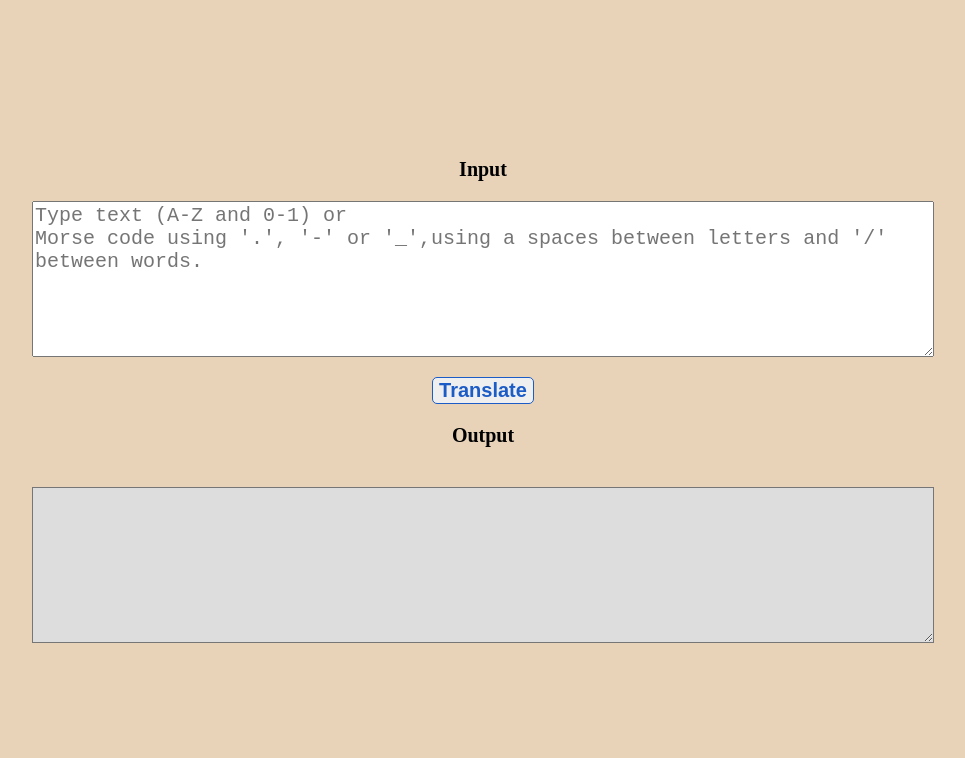
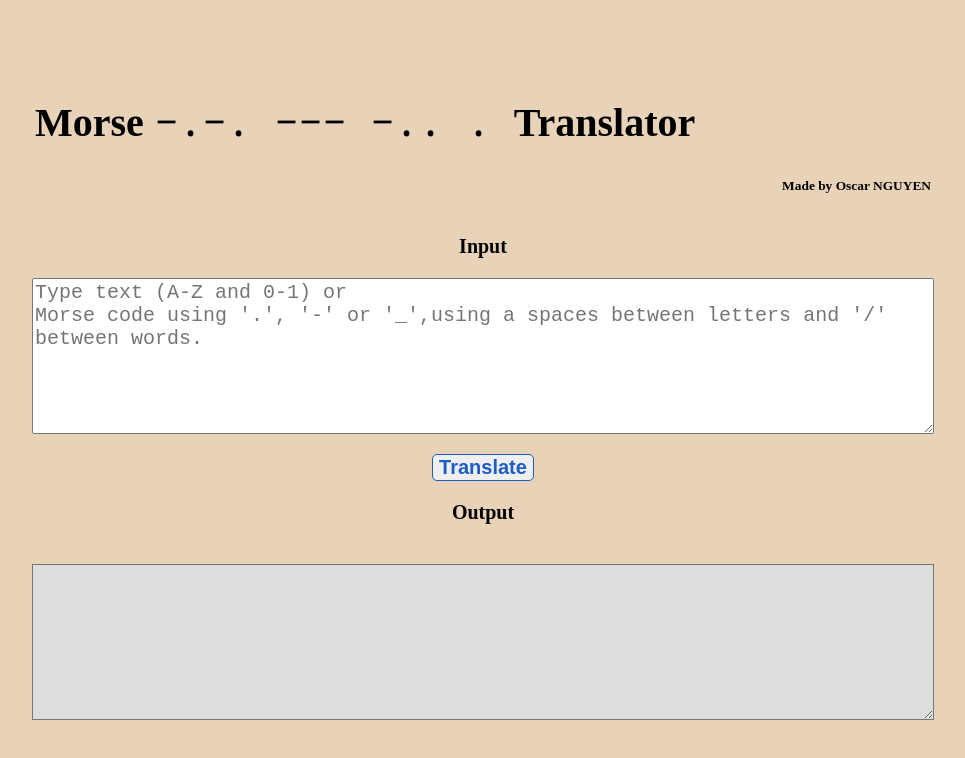
Before and after one commit to uwerrrr/morseCodeTranslator, a website with bundled scripts: page index.html in a window 1280 px wide. Shown: the whole page, without its empty margins (157-1122 px from the left). Built offline with nearby package versions, Linux system fonts and the light colour scheme.

Commit message:
add title

```diff
--- a/index.html
+++ b/index.html
@@ -4,6 +4,14 @@
     <meta charset="UTF-8" />
     <meta name="viewport" content="width=device-width, initial-scale=1.0" />
     <link rel="stylesheet" href="./styles/style.css" />
+
+    <link rel="preconnect" href="https://fonts.googleapis.com" />
+    <link rel="preconnect" href="https://fonts.gstatic.com" crossorigin />
+    <link
+      href="https://fonts.googleapis.com/css2?family=Outfit:wght@100;400;500;600;700&family=Source+Code+Pro:ital,wght@0,200;1,200;1,500&display=swap"
+      rel="stylesheet"
+    />
+
     <script src="./scripts/scripts.js" defer type="module"></script>
 
     <link rel="stylesheet" href="./styles/styles.css" />
@@ -12,6 +20,11 @@
   </head>
   <body>
     <main class="main">
+      <div class="title">
+        <h1>Morse <span class="code-text">-.-. --- -.. . </span>Translator</h1>
+        <h6>Made by Oscar NGUYEN</h6>
+      </div>
+
       <form id="translateForm" class="form">
         <label for="input" class="form__item form__label">Input</label>
         <textarea
@@ -31,6 +44,7 @@
           class="form__output form__item"
           name="output"
           id="output"
+          readonly
         ></textarea>
       </form>
     </main>
--- a/styles/styles.scss
+++ b/styles/styles.scss
@@ -12,8 +12,22 @@
   margin: 0;
 
   display: flex;
+  flex-direction: column;
   justify-content: center;
   align-items: center;
+}
+
+.title {
+  width: 70%;
+
+  h6 {
+    text-align: end;
+  }
+}
+
+.code-text {
+  font-family: "Outfit", sans-serif;
+  font-family: "Source Code Pro", monospace;
 }
 
 $fontSize: 20px;
@@ -35,7 +49,6 @@
     font-size: $fontSize;
   }
   &__output {
-    pointer-events: none;
     background-color: #dedddd;
 
     width: 100%;
```
Also changed, not shown: styles/styles.css, 1 other file.
